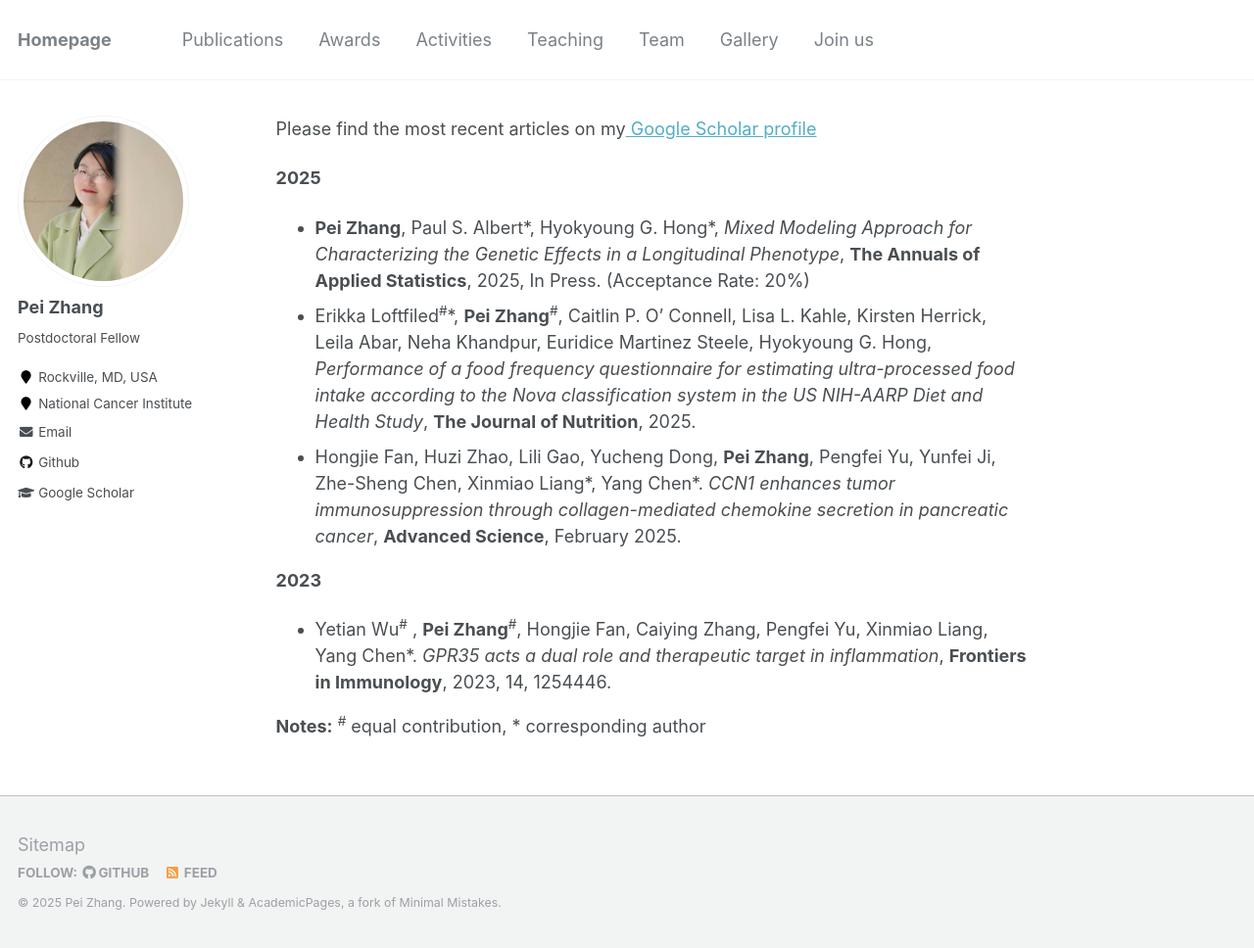
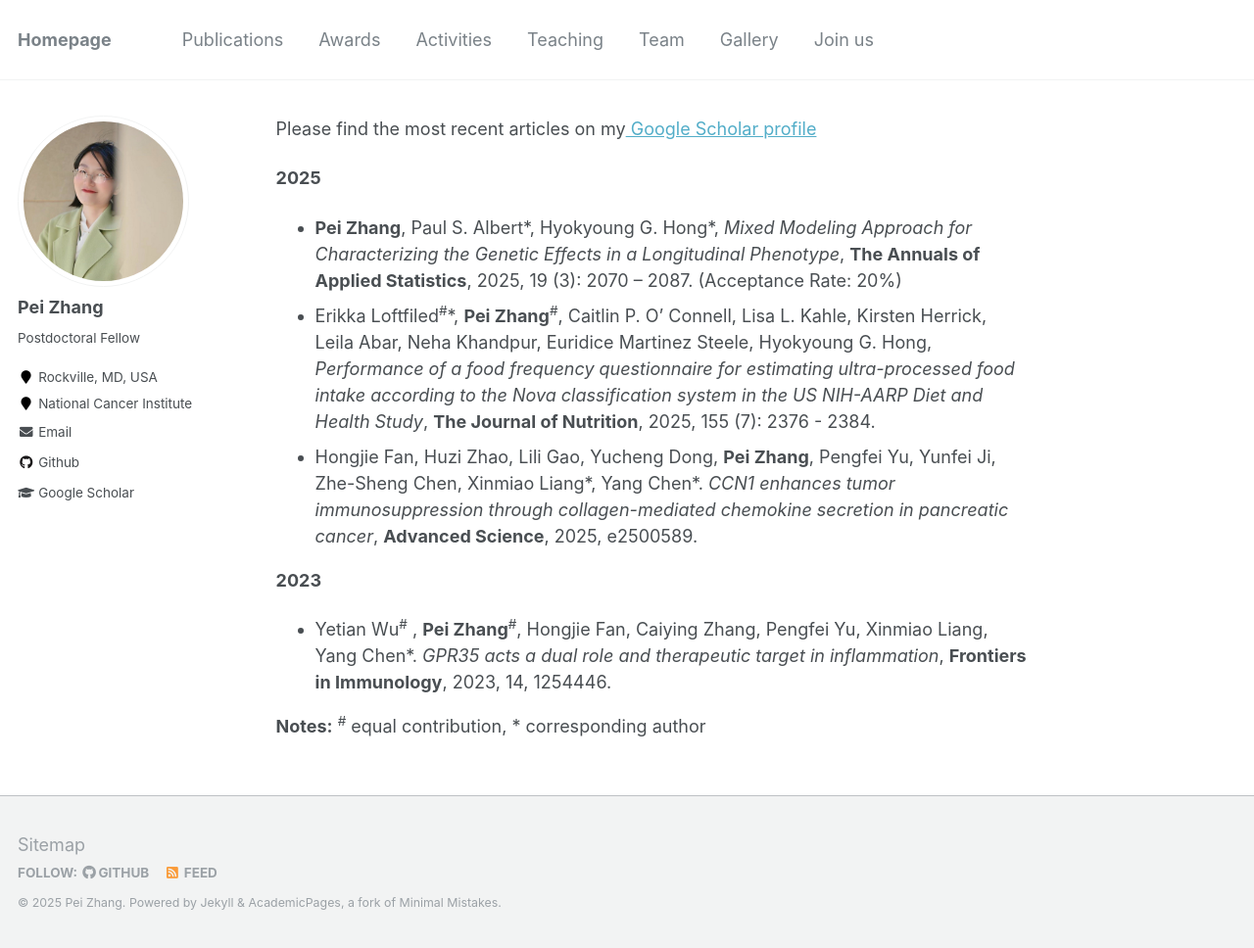
Before and after one commit to BettyzhangPei/BettyzhangPei.github.io, a Jekyll site: the page built from _pages/publications.md, in a window 1280 px wide and 968 px high. Shown: the whole window at 98% size. Built offline with Jekyll 4.4.1, drawn with Linux system fonts in a browser that asks for light colours.

Commit message:
Update publications.md

```diff
--- a/_pages/publications.md
+++ b/_pages/publications.md
@@ -8,9 +8,9 @@
 Please find the most recent articles on my<a href="https://scholar.google.com/citations?user=kPMGDoEAAAAJ&hl=en"> Google Scholar profile</a>
 
 <b>2025</b>
--	**Pei Zhang**, Paul S. Albert\*, Hyokyoung G. Hong\*, *Mixed Modeling Approach for Characterizing the Genetic Effects in a Longitudinal Phenotype*, **The Annuals of Applied Statistics**, 2025, In Press. (Acceptance Rate: 20%)
--	Erikka Loftfiled<sup>#</sup>\*, **Pei Zhang**<sup>#</sup>, Caitlin P. O’ Connell, Lisa L. Kahle, Kirsten Herrick, Leila Abar, Neha Khandpur, Euridice Martinez Steele, Hyokyoung G. Hong, *Performance of a food frequency questionnaire for estimating ultra-processed food intake according to the Nova classification system in the US NIH-AARP Diet and Health Study*, **The Journal of Nutrition**, 2025.
-- Hongjie Fan, Huzi Zhao, Lili Gao, Yucheng Dong, **Pei Zhang**, Pengfei Yu, Yunfei Ji, Zhe-Sheng Chen, Xinmiao Liang\*, Yang Chen\*. *CCN1 enhances tumor immunosuppression through collagen-mediated chemokine secretion in pancreatic cancer*, **Advanced Science**, February 2025.
+-	**Pei Zhang**, Paul S. Albert\*, Hyokyoung G. Hong\*, *Mixed Modeling Approach for Characterizing the Genetic Effects in a Longitudinal Phenotype*, **The Annuals of Applied Statistics**, 2025, 19 (3): 2070 – 2087. (Acceptance Rate: 20%)
+-	Erikka Loftfiled<sup>#</sup>\*, **Pei Zhang**<sup>#</sup>, Caitlin P. O’ Connell, Lisa L. Kahle, Kirsten Herrick, Leila Abar, Neha Khandpur, Euridice Martinez Steele, Hyokyoung G. Hong, *Performance of a food frequency questionnaire for estimating ultra-processed food intake according to the Nova classification system in the US NIH-AARP Diet and Health Study*, **The Journal of Nutrition**, 2025, 155 (7): 2376 - 2384.
+- Hongjie Fan, Huzi Zhao, Lili Gao, Yucheng Dong, **Pei Zhang**, Pengfei Yu, Yunfei Ji, Zhe-Sheng Chen, Xinmiao Liang\*, Yang Chen\*. *CCN1 enhances tumor immunosuppression through collagen-mediated chemokine secretion in pancreatic cancer*, **Advanced Science**, 2025, e2500589.
 
 <b>2023</b>
 - Yetian Wu<sup>#</sup> , **Pei Zhang**<sup>#</sup>, Hongjie Fan, Caiying Zhang, Pengfei Yu, Xinmiao Liang, Yang Chen\*. *GPR35 acts a dual role and therapeutic target in inflammation*, **Frontiers in Immunology**, 2023, 14, 1254446.
```
